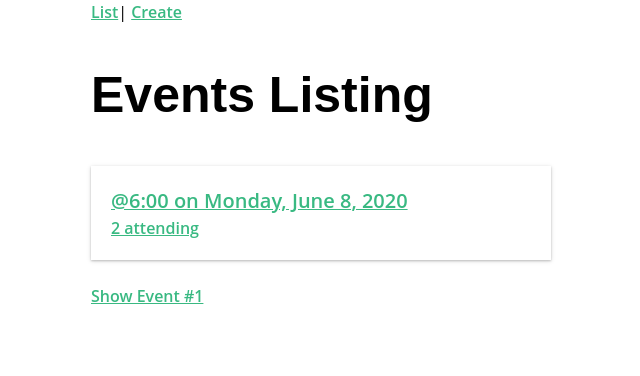
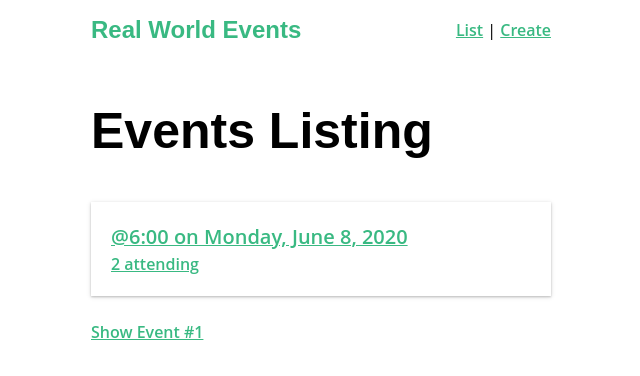
Before and after one commit to JoshMacSween/real-world-vue, a Vue app: page / in a window 1280 px wide. Shown: the top 376 px of the page, without its empty margins (319-959 px from the left). Built offline with nearby package versions, Linux system fonts and the light colour scheme.

Commit message:
SFC lesson end

```diff
--- a/src/App.vue
+++ b/src/App.vue
@@ -1,12 +1,19 @@
 <template>
   <div id="app">
-    <div id="nav">
-      <router-link :to="{ name: 'event-list' }">List</router-link>|
-      <router-link :to="{ name: 'event-create' }">Create</router-link>
-    </div>
+    <NavBar/>
     <router-view />
   </div>
 </template>
+
+<script>
+import NavBar from '@/components/NavBar.vue'
+
+export default {
+  components: {
+    NavBar
+  }
+}
+</script>
 
 <style>
 html {
--- /dev/null
+++ b/src/components/NavBar.vue
@@ -0,0 +1,41 @@
+<template>
+  <div id="nav" class="nav">
+    <router-link to="/" class="brand">Real World Events</router-link>
+    <nav>
+      <router-link :to="{ name: 'event-list' }">List</router-link> |
+      <router-link :to="{ name: 'event-create' }">Create</router-link>
+    </nav>
+  </div>
+</template>
+
+<script>
+  export default {
+
+  }
+</script>
+
+<style scoped>
+.nav {
+  display: flex;
+  justify-content: space-between;
+  align-items: center;
+  height: 60px;
+}
+.nav > .brand {
+  font-family: 'Montserrat', sans-serif;
+  font-weight: 700;
+  font-size: 1.5em;
+  color: #39b982;
+  text-decoration: none;
+}
+.nav .nav-item {
+  box-sizing: border-box;
+  margin: 0 5px;
+  color: rgba(0, 0, 0, 0.5);
+  text-decoration: none;
+}
+.nav .nav-item.router-link-exact-active {
+  color: #39b982;
+  border-bottom: solid 2px #39b982;
+}
+</style>
```
